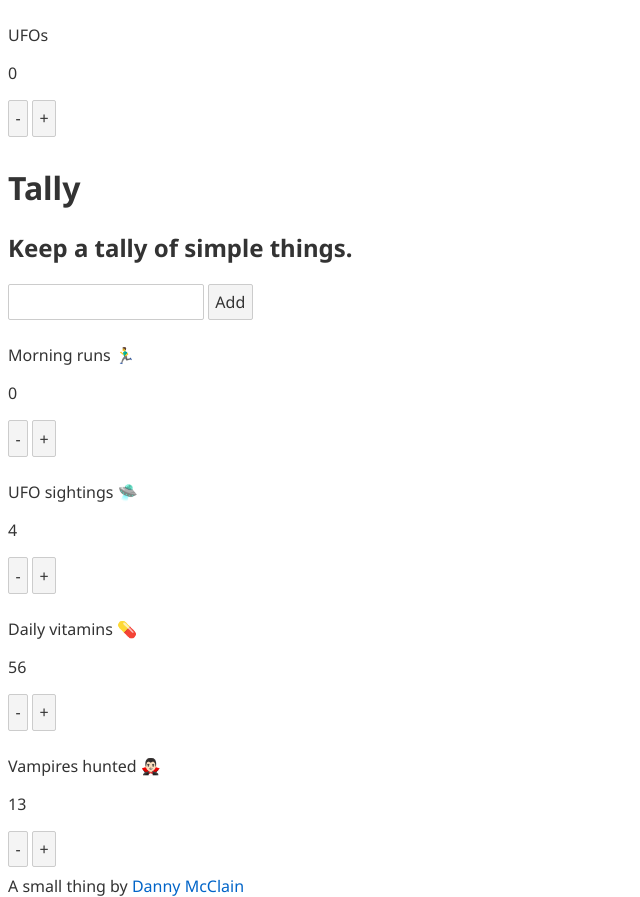
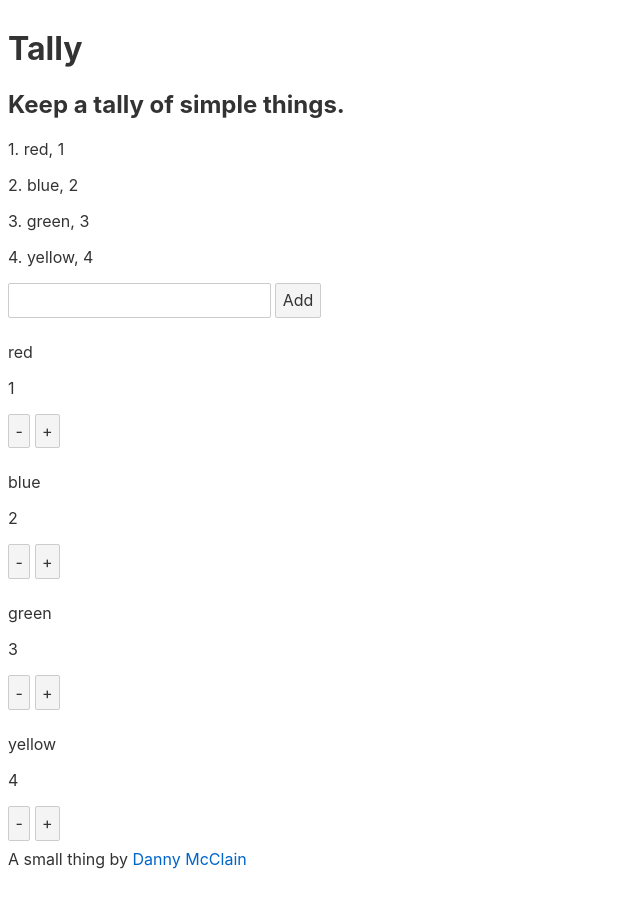
Before and after one commit to dannymcclain/tally, a Svelte app: page / in a window 1280 px wide. Shown: the whole page, without its empty margins (0-640 px from the left). After the commit the page ends 869 px from the top, so only its background shows below. Built offline with nearby package versions, Linux system fonts and the light colour scheme.

Commit message:
messin with the store

```diff
--- a/src/App.svelte
+++ b/src/App.svelte
@@ -6,42 +6,43 @@
   import { testObj } from "./stores.js";
   import { onMount } from "svelte";
 
-  let tallys = [];
-  let placeholder = [
-    { title: "Morning runs 🏃‍♂️", count: 0 },
-    { title: "UFO sightings 🛸", count: 4 },
-    { title: "Daily vitamins 💊", count: 56 },
-    { title: "Vampires hunted 🧛🏻‍♂️", count: 13 }
-  ];
+  // let tallys = [];
+  // let placeholder = [
+  //   { title: "Morning runs 🏃‍♂️", count: 0 },
+  //   { title: "UFO sightings 🛸", count: 4 },
+  //   { title: "Daily vitamins 💊", count: 56 },
+  //   { title: "Vampires hunted 🧛🏻‍♂️", count: 13 }
+  // ];
   onMount(() => {
-    tallys = [
-      { title: "Morning runs 🏃‍♂️", count: 0 },
-      { title: "UFO sightings 🛸", count: 4 },
-      { title: "Daily vitamins 💊", count: 56 },
-      { title: "Vampires hunted 🧛🏻‍♂️", count: 13 }
-    ];
-    // tallys = placeholder.map(entry => {
-    //   entry = { title: entry.title, count: entry.count };
-    //   tallys.push(entry);
-    //   tallys = tallys;
+    // $testObj.forEach(element => {
+    //   console.log(element);
     // });
+    console.log("The test object is", $testObj);
   });
 
   function createTally(event) {
-    let tally = {
+    let item = {
       title: event.detail.title,
-      count: 0
+      count: event.detail.count,
+      uid: event.detail.title.length
     };
-    tallys.push(tally);
-    tallys = tallys.reverse();
-    console.log(tallys);
+    testObj.update(entry => {
+      entry.unshift(item);
+    });
   }
+  // let tally = {
+  //   title: event.detail.title,
+  //   count: 0
+  // };
+  // tallys.push(tally);
+  // tallys = tallys.reverse();
+  // console.log(tallys); }
 </script>
 
 <style global>
   @import url("https://fonts.googleapis.com/css2?family=Noto+Sans:wght@400;700&display=swap");
 
-  body {
+  :global(body) {
     font-family: "Noto Sans", -apple-system, BlinkMacSystemFont, "Segoe UI",
       Roboto, Oxygen, Ubuntu, Cantarell, "Open Sans", "Helvetica Neue",
       sans-serif;
@@ -55,17 +56,16 @@
 </style>
 
 <main>
-  <Tally />
   <Header />
+  {#each $testObj as object, i}
+    <p>{i + 1}. {object.title}, {object.count}</p>
+  {/each}
+
   <NewTally on:add={createTally} />
-  {#each tallys as entry}
-    <Tally title={entry.title} count={entry.count} />
+
+  {#each $testObj as { title, count }}
+    <Tally {title} {count} />
   {/each}
-  <!--
-  <Tally title="Morning runs 🏃‍♂️" />
-  <Tally title="UFO sightings 🛸" />
-  <Tally title="Daily vitamins 💊" />
-  <Tally title="Vampires hunted 🧛🏻‍♂️" /> -->
 
   <Footer />
 </main>
--- a/src/stores.js
+++ b/src/stores.js
@@ -1,8 +1,8 @@
 import { writable } from "svelte/store";
 
 export const testObj = writable([
-  { title: "red", count: 0, uid: 1 },
-  { title: "blue", count: 4, uid: 2 },
-  { title: "green", count: 9, uid: 3 },
-  { title: "yellow", count: 2, uid: 4 }
+  { title: "red", count: 1, uid: 1 },
+  { title: "blue", count: 2, uid: 2 },
+  { title: "green", count: 3, uid: 3 },
+  { title: "yellow", count: 4, uid: 4 }
 ]);
```
